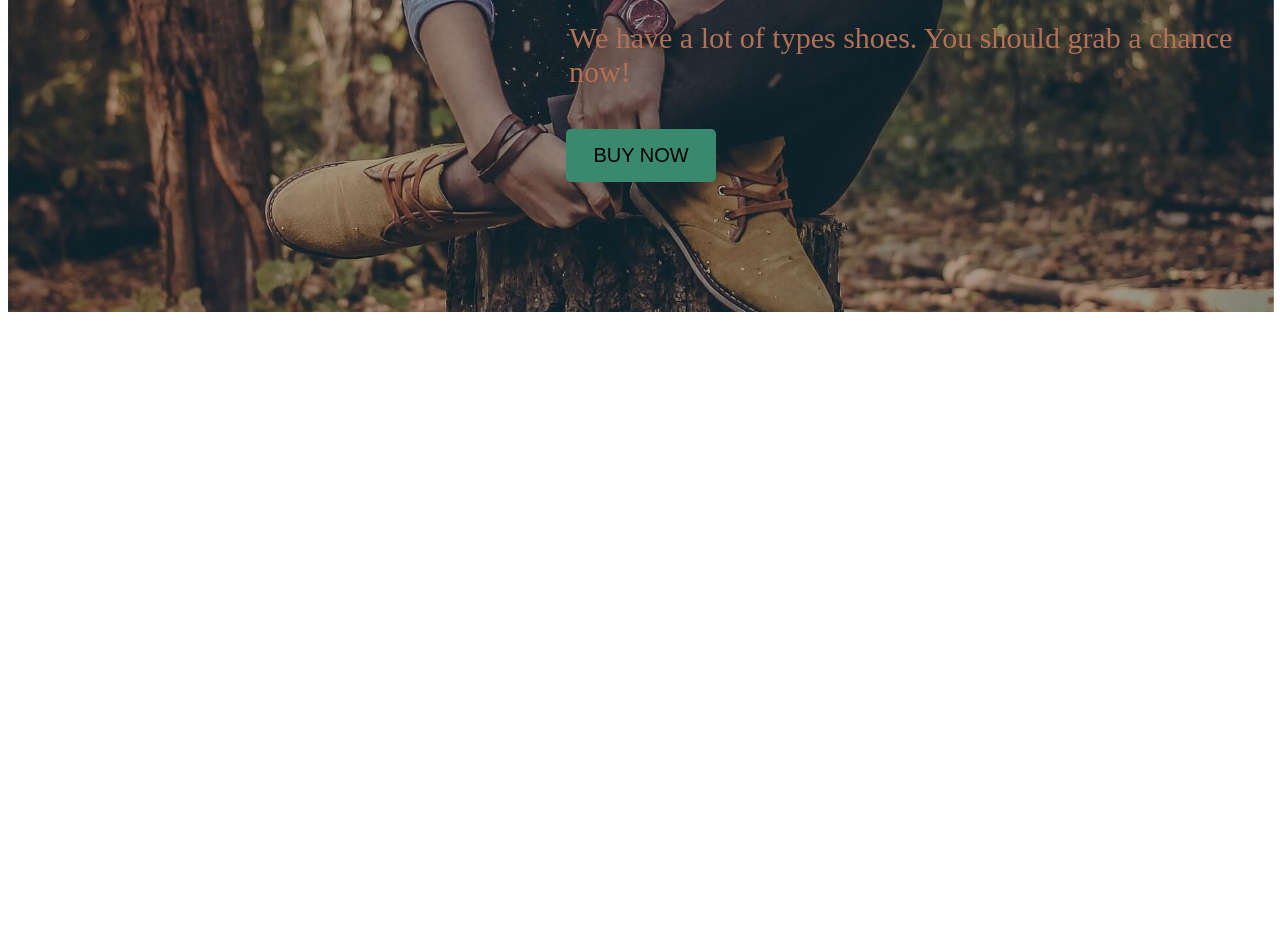
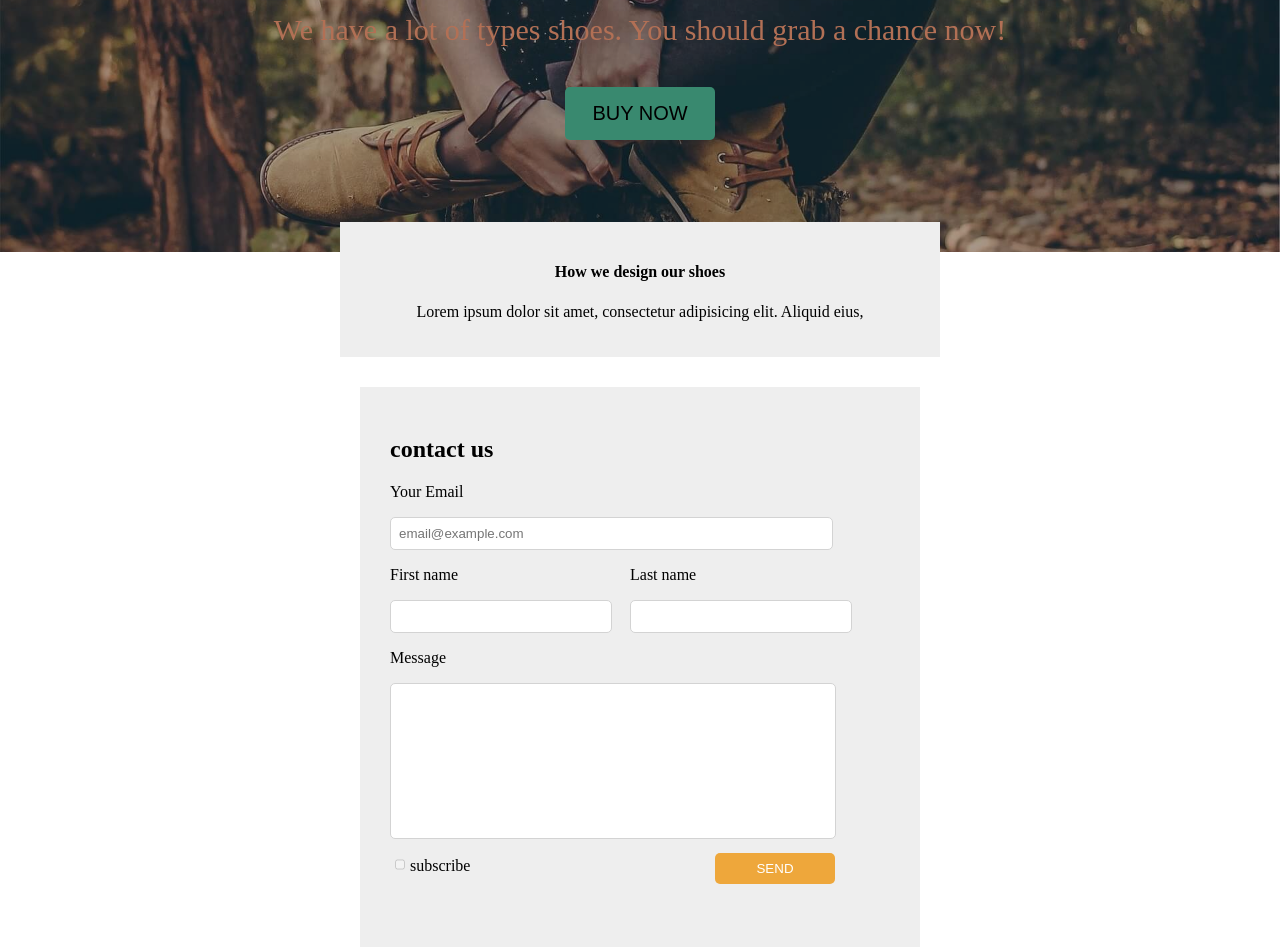
Before and after one commit to glory6807/HTML-CSS_BTB, a plain HTML site: page layout2.html in a window 1280 px wide. Shown: the part 198-1145 px from the top of the page. Before the commit the page ends 800 px from the top, so only its background shows below. Drawn offline with Linux system fonts and the light colour scheme.

Commit message:
form, input으로 register form 만들기 연습

```diff
--- a/css/main.css
+++ b/css/main.css
@@ -1,3 +1,11 @@
+body {
+       margin: 0px;
+}
+
+div {
+       box-sizing: border-box;
+}
+
 .custom-img { display: block;
               margin-left: auto;
               margin-right: auto;
@@ -48,7 +56,7 @@
 
 .main-background {
        width: 100%;
-       height: 500px;
+       height: 450px;
        background-image: url('../img/shoes.jpg');
        background-size: cover;
        background-repeat: no-repeat;
@@ -61,14 +69,14 @@
 .main-title {
        color: white;
        font-size: 40px;
+       text-align: center;
        margin-top: 100px;
-       margin-left: 800px
 }
 
 .main-content {
        color: lightsalmon;
        font-size: 30px;
-       margin-left: 550px;
+       text-align: center;
        padding: 10px;
 }
 
@@ -85,3 +93,62 @@
        margin: auto;
        width: 150px;
 }
+
+.explain-box {
+       width : 80%;
+       max-width: 600px;
+       background-color: #eee;
+       margin: auto;
+       padding: 20px;
+       text-align: center;
+       position: relative;
+       top: -30px;
+}
+
+.register-form {
+       width : 60%;
+       max-width: 500px;
+       height: 500px;
+       background-color: #eee;
+       margin: auto;
+       padding: 30px;
+}
+
+input {
+       width: 85%;
+       padding: 8px;
+       margin-right: 45px;
+       border: 1px solid lightgray;
+       border-radius: 5px;
+}
+
+.firstname-input,
+.lastname-input {
+       float: left;
+}
+
+textarea {
+       width: 88%;
+       height: 150px;
+       border: 1px solid lightgray;
+       border-radius: 5px;
+       resize: none;
+       margin-bottom: 10px;
+}
+
+input[type=checkbox] {
+       width: 10px;
+       margin: 5px;
+}
+
+.register-button {
+       float: right;
+       width: 120px;
+       text-align: center;
+       color: white;
+       background-color: rgb(238, 167, 59);
+       border: none;
+       border-radius: 5px;
+       padding: 8px;
+       margin-right: 55px;
+}
--- a/layout2.html
+++ b/layout2.html
@@ -11,5 +11,35 @@
             <p class="main-content">We have a lot of types shoes. You should grab a chance now!</p>
             <button class="main-button">BUY NOW</button>
         </div>
+        <div class="explain-box">
+            <h4>How we design our shoes</h4>
+            <p>Lorem ipsum dolor sit amet, consectetur adipisicing elit. Aliquid eius,</p>
+        </div>
+        <div>
+            <form class="register-form">
+                <h2>contact us</h2>
+                <div class="email-input">
+                    <p>Your Email</p>
+                    <input type="email" placeholder="email@example.com">
+                </div>
+                <div class="firstname-input">
+                    <p>First name</p>
+                    <input type="text">
+                </div>
+                <div class="lastname-input">
+                    <p>Last name</p>
+                    <input type="text">
+                </div>
+                <div style="clear: both;"></div>
+                <div class="massage-textarea">
+                    <p>Message</p>
+                    <textarea id="message"></textarea>
+                </div>
+                <div>
+                    <input type="checkbox" disabled>subscribe
+                    <button class="register-button">SEND</button>
+                </div>
+            </form>
+        </div>
     </body>
 </html>
```
